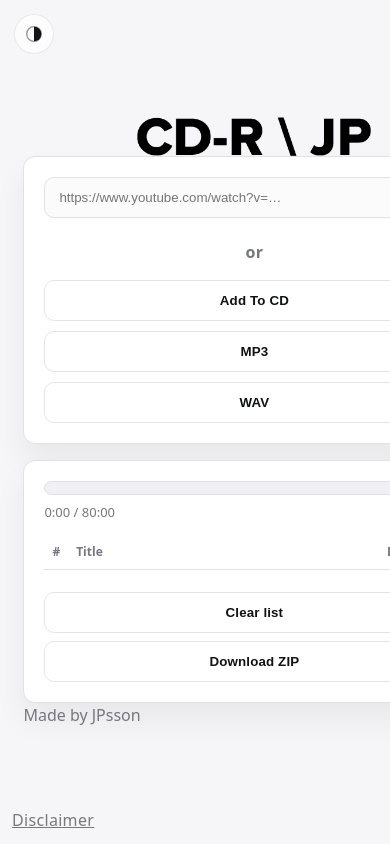
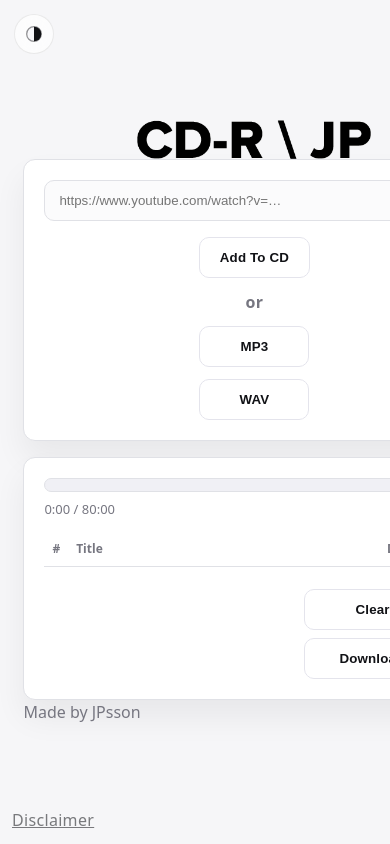
Before and after one commit to JPsson/youtube-cd-maker, a website: page public/index.html in a window 390 px wide. Shown: the top 844 px of the page. Drawn offline with Linux system fonts and the light colour scheme; no server answers.

Commit message:
ui fixes

```diff
--- a/public/styles.css
+++ b/public/styles.css
@@ -182,18 +182,34 @@ h1 {
 }
 
 .row.actions {
+  display: grid;
   justify-content: center;
+  justify-items: center;
+  align-items: center;
   gap: 14px;
   margin-top: 16px;
-  flex-wrap: wrap;
+  grid-template-columns: repeat(4, max-content);
+  grid-template-areas: "add or mp3 wav";
+}
+
+.row.actions #btnAdd {
+  grid-area: add;
+}
+
+.row.actions #btnMp3 {
+  grid-area: mp3;
+}
+
+.row.actions #btnWav {
+  grid-area: wav;
+}
+
+.row.actions .or {
+  grid-area: or;
 }
 
 .row.actions .btn {
-  flex: 1 1 80;
-}
-
-.row.actions .or {
-  flex: 0 0 auto;
+  min-width: 110px;
 }
 
 .or {
@@ -781,13 +797,26 @@ header + .panel {
   .list {
     min-width: 420px;
   }
+}
 
-  .listActions {
-    align-items: stretch;
+@media (max-width: 720px) {
+  .row.actions {
+    grid-template-columns: repeat(2, max-content);
+    grid-template-areas:
+      "add or"
+      "mp3 wav";
+    row-gap: 12px;
   }
+}
 
-  .listActions .btn {
-    width: 100%;
+@media (max-width: 520px) {
+  .row.actions {
+    grid-template-columns: max-content;
+    grid-template-areas:
+      "add"
+      "or"
+      "mp3"
+      "wav";
   }
 }
 
@@ -808,22 +837,6 @@ header + .panel {
     bottom: 12px;
   }
 
-  .row.actions {
-    flex-direction: column;
-    align-items: stretch;
-    gap: 10px;
-  }
-
-  .row.actions .btn {
-    flex: 1 1 auto;
-    width: 100%;
-  }
-
-  .row.actions .or {
-    order: -1;
-    padding: 6px 0;
-  }
-
   .thumbWrap {
     width: min(100%, 420px);
   }
```
